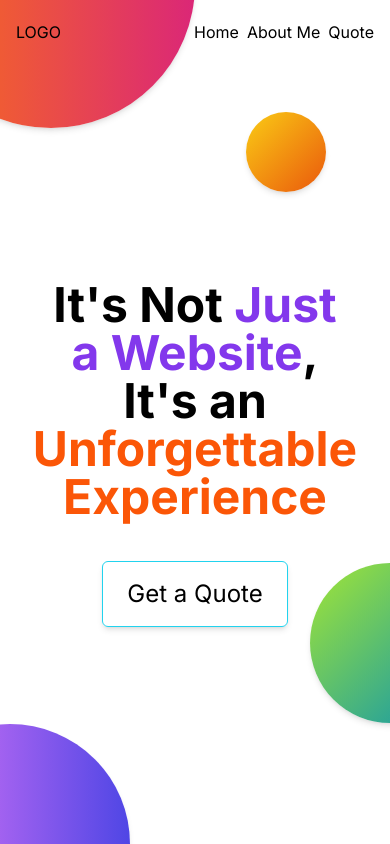
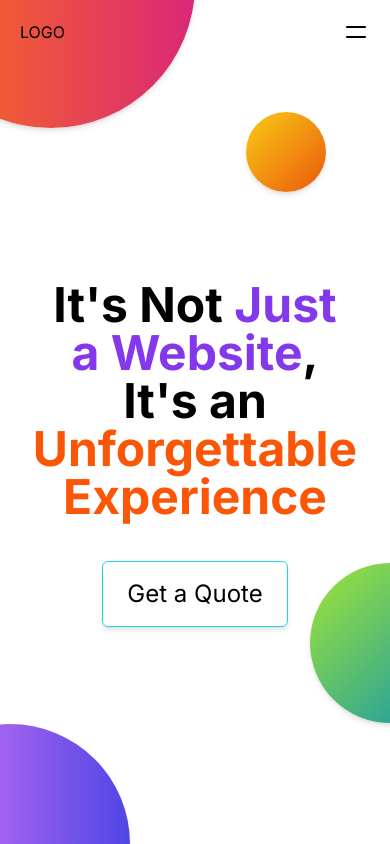
Before and after one commit to M1NDLE55/WebDevEwan, a Next.js app: page / in a window 390 px wide. Shown: the top 844 px of the page. Built offline with nearby package versions, Linux system fonts and the light colour scheme.

Commit message:
header
mobile nav

```diff
--- a/src/app/components/global/Header.jsx
+++ b/src/app/components/global/Header.jsx
@@ -1,28 +1,21 @@
+"use client";
+
 import Link from "next/link";
+import { MenuIcon, MenuLinks } from "./Menu";
+import { useState } from "react";
 
 export default function Header() {
+  const [isOpen, setOpen] = useState(false);
+
   return (
-    <header className="flex h-16 flex-row items-center justify-between p-4">
-      <Link href="/">LOGO</Link>
-      <Menu />
+    <header className="flex-row items-center justify-between sm:flex">
+      <div
+        className={`relative flex h-16 flex-row items-center justify-between py-4 pl-5 pr-4 transition-all duration-300 ${isOpen ? "effect-glass-plain" : ""}`}
+      >
+        <Link href="/">LOGO</Link>
+        <MenuIcon isOpen={isOpen} setOpen={setOpen} />
+      </div>
+      <MenuLinks isOpen={isOpen} />
     </header>
   );
 }
-
-function Menu() {
-  const links = [
-    { href: "/", text: "Home" },
-    { href: "/about-me", text: "About Me" },
-    { href: "/quote", text: "Quote" },
-  ];
-
-  return (
-    <div className="flex flex-row gap-2">
-      {links.map((link) => (
-        <Link key={link.href} href={link.href} className="">
-          {link.text}
-        </Link>
-      ))}
-    </div>
-  );
-}
--- /dev/null
+++ b/src/app/components/global/Menu.jsx
@@ -0,0 +1,34 @@
+import Link from "next/link";
+
+export function MenuIcon({ isOpen, setOpen }) {
+  return (
+    <div className="p-2 sm:invisible" onClick={() => setOpen((open) => !open)}>
+      <div
+        className={`h-[2px] w-[20px] rounded-full bg-black transition-all duration-300 ${isOpen ? "translate-y-[5px] rotate-45" : ""}`}
+      />
+      <div
+        className={`mt-2 h-[2px] w-[20px] rounded-full bg-black transition-all duration-300 ${isOpen ? "-translate-y-[5px] -rotate-45" : ""}`}
+      />
+    </div>
+  );
+}
+
+export function MenuLinks({ isOpen }) {
+  const links = [
+    { href: "/", text: "Home" },
+    { href: "/about-me", text: "About Me" },
+    { href: "/quote", text: "Quote" },
+  ];
+
+  return (
+    <div
+      className={`effect-glass-plain sm:effect-none absolute left-0 top-16 flex w-full flex-col gap-2 p-4 opacity-0 transition-all duration-300 sm:visible sm:static sm:flex sm:w-fit sm:flex-row sm:opacity-100 ${isOpen ? "visible opacity-100" : "invisible"}`}
+    >
+      {links.map((link) => (
+        <Link key={link.href} href={link.href} className="">
+          {link.text}
+        </Link>
+      ))}
+    </div>
+  );
+}
--- a/src/app/components/home/Shapes.jsx
+++ b/src/app/components/home/Shapes.jsx
@@ -1,6 +1,6 @@
 export default function Shapes() {
   return (
-    <div className="absolute left-0 top-0 -z-10 h-[calc(100dvh+120px)] w-full overflow-clip sm:overflow-visible">
+    <div className="absolute left-0 top-0 -z-10 h-[calc(100vh+120px)] w-full overflow-clip sm:overflow-visible">
       <Circle
         className="-top-40 right-1/2 bg-gradient-to-r from-orange-500 to-pink-600"
         type={5}
--- a/src/app/globals.css
+++ b/src/app/globals.css
@@ -45,8 +45,16 @@ body {
     @apply border border-[rgba(255,255,255,0.3)] bg-[rgba(255,255,255,0.5)] shadow-md backdrop-blur-[5px] backdrop-filter;
   }
 
+  .effect-glass-plain {
+    @apply bg-[rgba(255,255,255,0.5)] backdrop-blur-[5px] backdrop-filter;
+  }
+
+  .effect-none {
+    @apply bg-inherit backdrop-blur-0 backdrop-filter-none;
+  }
+
   .h-section-1 {
-    @apply flex h-[calc(100dvh-64px)];
+    @apply flex h-[calc(100vh-64px)];
   }
 
   .center-div {
--- a/src/app/page.js
+++ b/src/app/page.js
@@ -21,7 +21,7 @@ export default function Home() {
         </Link>
       </div>
       <div className="center-div mt-40 px-7">
-        <p className="border-l-2 border-double border-violet-500 pl-4 text-xl sm:w-[700px] sm:text-2xl">
+        <p className="border-l-2 border-violet-500 pl-4 text-xl sm:w-[700px] sm:text-2xl">
           Hey there, I&apos;m{" "}
           <Link href="/about-me" className="underline">
             Ewan
```
